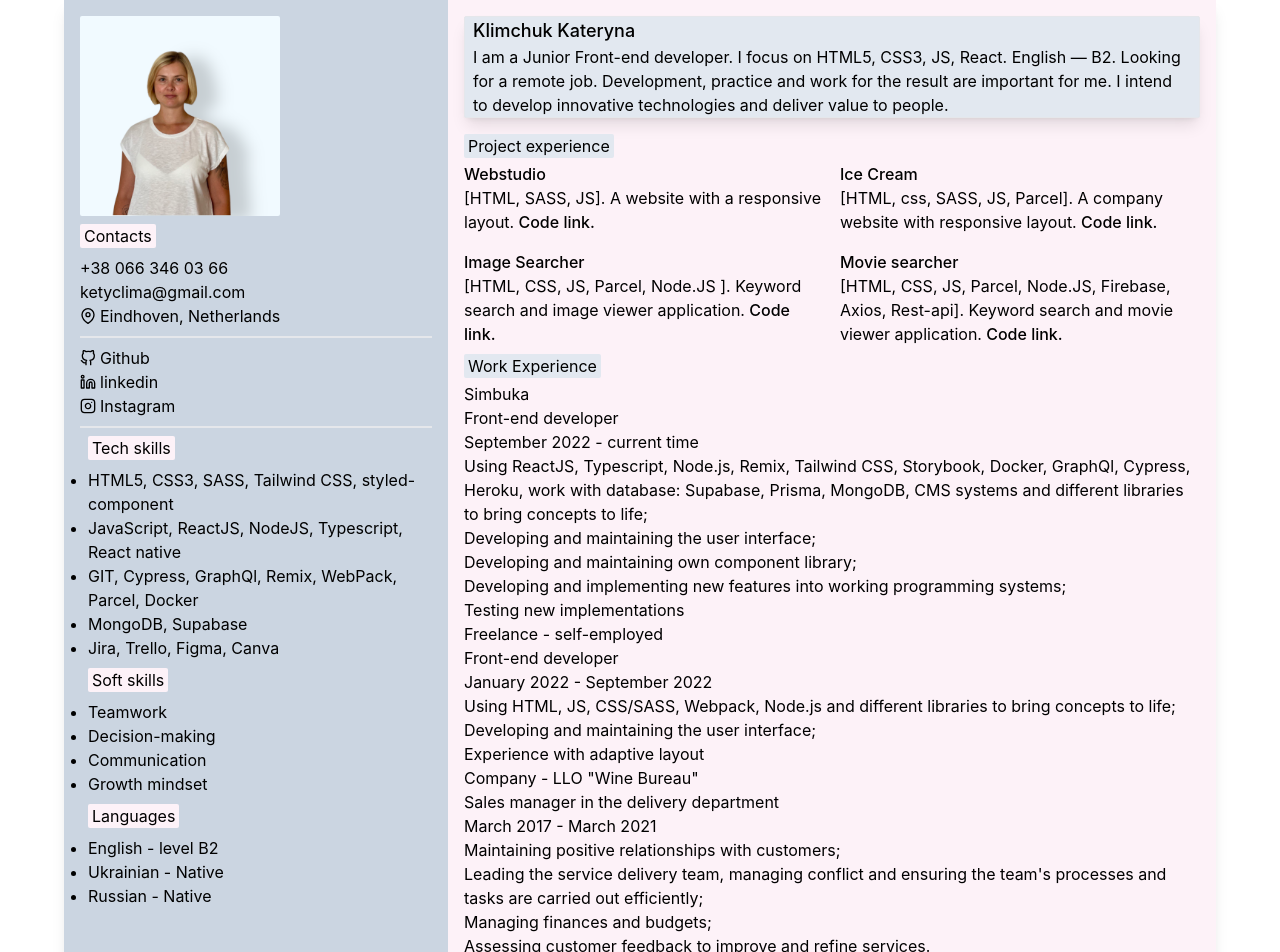
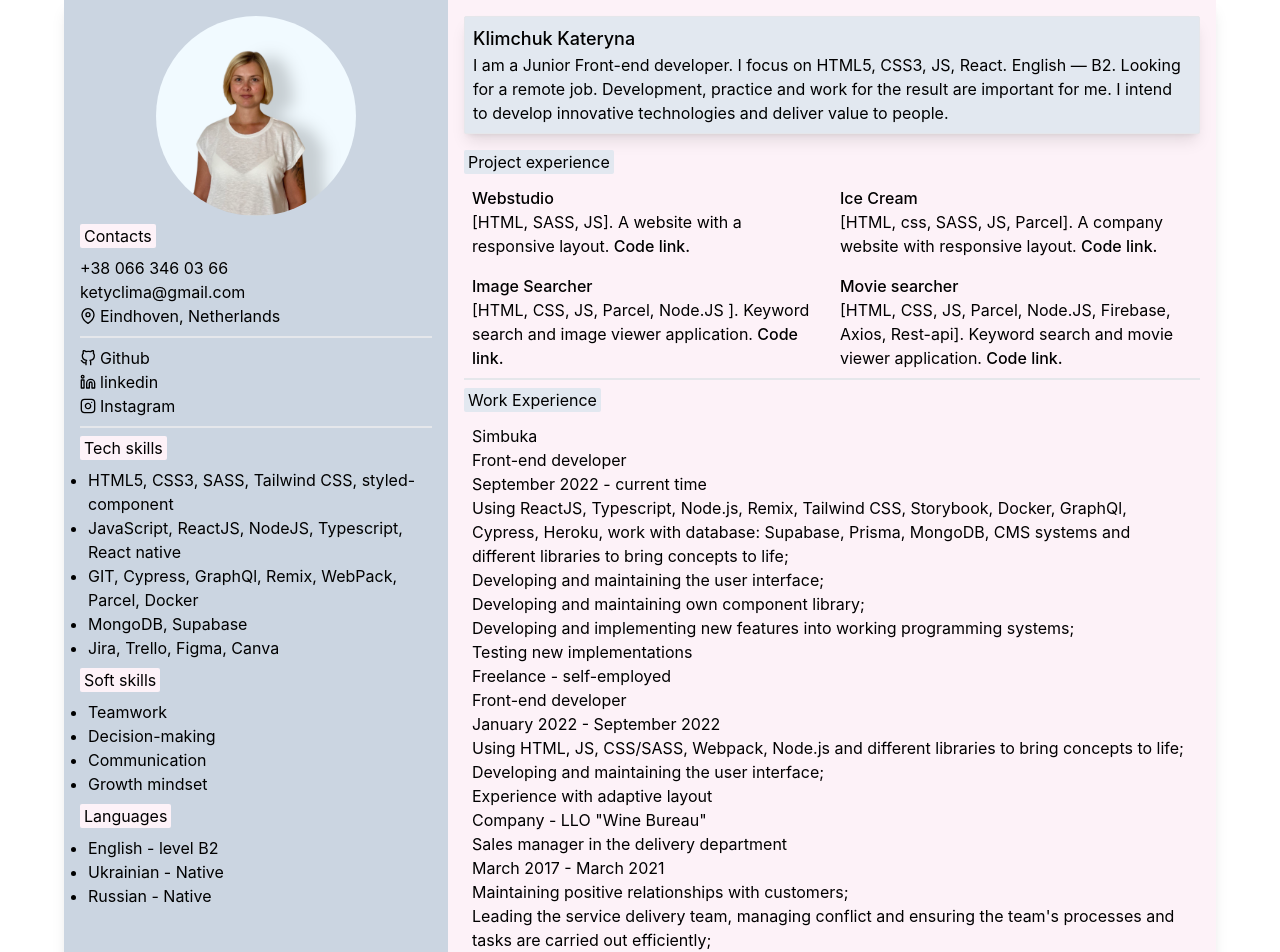
Before and after one commit to kateryna-klimchuk/cv_klimchuk_k, a React (Create React App) app: page / in a window 1280 px wide. Shown: the top 952 px of the page. Built offline with nearby package versions, Linux system fonts and the light colour scheme.

Commit message:
Add styles to sidebar, summary and project components

```diff
--- a/src/App.js
+++ b/src/App.js
@@ -7,9 +7,9 @@ import Experience from "./Components/Experience/index.jsx";
 
 function App() {
   return (
-    <div className="flex bg-pink-50 max-w-6xl ml-auto mr-auto shadow-lg">
+    <div className="flex bg-pink-50 max-w-6xl ml-auto mr-auto shadow-lg text-xs sm:text-sm md:text-base">
       <SideBar />
-      <div className="p-4 w-2/3">
+      <div className="p-4 w-1/2 sm:w-2/3">
         <Summary />
         <Projects />
         <Experience />
--- a/src/Components/Experience/index.jsx
+++ b/src/Components/Experience/index.jsx
@@ -2,20 +2,21 @@ import React from "react";
 
 export default function Experience() {
   return (
-    <ul className=" mb-2">
+    <div className="mb-2 border-b-2">
       <h2 className="bg-slate-200 max-w-max px-1 mb-1 rounded-sm">
         Work Experience
       </h2>
+      <ul className="p-2">
         <li>
           <h3>Simbuka</h3>
           <p>Front-end developer</p>
           <h4>September 2022 - current time</h4>
           <ul>
             <li>
-            Using ReactJS, Typescript, Node.js, Remix, Tailwind CSS, Storybook,
-            Docker, GraphQl, Cypress, Heroku, work with database: Supabase,
-            Prisma, MongoDB, CMS systems and different libraries to bring
-            concepts to life;
+              Using ReactJS, Typescript, Node.js, Remix, Tailwind CSS,
+              Storybook, Docker, GraphQl, Cypress, Heroku, work with database:
+              Supabase, Prisma, MongoDB, CMS systems and different libraries to
+              bring concepts to life;
             </li>
             <li>Developing and maintaining the user interface;</li>
             <li>Developing and maintaining own component library;</li>
@@ -65,5 +66,6 @@ export default function Experience() {
       </ul>
     </li> */}
       </ul>
+    </div>
   );
 }
--- a/src/Components/Projects/index.jsx
+++ b/src/Components/Projects/index.jsx
@@ -3,11 +3,11 @@ import React from "react";
 
 export default function Projects() {
   return (
-    <div className="mb-2">
+    <div className="mb-2 border-b-2">
       <h2 className="bg-slate-200 max-w-max px-1 mb-1 rounded-sm">
         Project experience
       </h2>
-      <ul className="grid grid-cols-2 gap-4">
+      <ul className="grid md:grid-cols-2 gap-4 p-2">
         <li>
           <a
             href="https://kateryna-klimchuk.github.io/goit-markup-hw-08/"
--- a/src/Components/SideBar/index.jsx
+++ b/src/Components/SideBar/index.jsx
@@ -6,21 +6,22 @@ import { FiGithub, FiLinkedin, FiMapPin, FiInstagram } from "react-icons/fi";
 import mainPhoto from "../../Images/PhotoRoom-20230109-112347.PNG";
 export default function SideBar() {
   return (
-    <div className="bg-slate-300 p-4 w-1/3">
+    <div className="bg-slate-300 p-4 w-1/2 sm:w-1/3 flex flex-col items-center">
       <img
         src={mainPhoto}
         alt="photo Kateryna"
         width={200}
         height={300}
-        className="rounded-sm"
+        className="rounded-full"
       />
       {/* <!-- contacts --> */}
-      {/* <!-- tel, email, social networks --> */}
+      <div className="flex flex-col">
         <div>
-        <ul className="pb-2 border-b-2">
+          <div>
             <h3 className="bg-pink-50 max-w-max my-2 px-1 rounded-sm">
               Contacts
             </h3>
+            <ul className="pb-2 border-b-2">
               <li>
                 <a href="tel:+380663460366">+38 066 346 03 66</a>
               </li>
@@ -38,6 +39,7 @@ export default function SideBar() {
                 Eindhoven, Netherlands
               </li>
             </ul>
+          </div>
           <ul className="py-2 border-b-2">
             <li className="flex flex-start items-center">
               <FiGithub className="mr-1" />
@@ -75,36 +77,43 @@ export default function SideBar() {
           </ul>
         </div>
         {/* <!-- tech skills --> */}
-      <ul className="list-disc pl-2">
+        <div>
           <h3 className="bg-pink-50 max-w-max my-2 px-1 rounded-sm">
             Tech skills
           </h3>
 
+          <ul className="list-disc pl-2">
             <li>HTML5, CSS3, SASS, Tailwind CSS, styled-component</li>
             <li>JavaScript, ReactJS, NodeJS, Typescript, React native</li>
             <li>GIT, Cypress, GraphQl, Remix, WebPack, Parcel, Docker</li>
             <li>MongoDB, Supabase</li>
             <li>Jira, Trello, Figma, Canva</li>
           </ul>
+        </div>
         {/* <!-- soft skills --> */}
-      <ul className="list-disc pl-2">
+        <div>
           <h3 className="bg-pink-50 max-w-max my-2 px-1 rounded-sm">
             Soft skills
           </h3>
-
+          <ul className="list-disc pl-2">
             <li>Teamwork</li>
             <li>Decision-making</li>
             <li>Communication</li>
             <li>Growth mindset</li>
           </ul>
+        </div>
         {/* <!-- Languages --> */}
+        <div>
+          <h3 className="bg-pink-50 max-w-max my-2 px-1 rounded-sm">
+            Languages
+          </h3>
           <ul className="list-disc pl-2">
-        <h3 className="bg-pink-50 max-w-max my-2 px-1 rounded-sm">Languages</h3>
-
             <li>English - level B2</li>
             <li>Ukrainian - Native</li>
             <li>Russian - Native</li>
           </ul>
         </div>
+      </div>
+    </div>
   );
 }
--- a/src/Components/Summary/index.jsx
+++ b/src/Components/Summary/index.jsx
@@ -2,7 +2,7 @@ import React from "react";
 
 export default function Summary() {
   return (
-    <div className="border shadow-lg mb-4 px-2 rounded-sm bg-slate-200">
+    <div className="border shadow-lg mb-4 p-2 rounded-sm bg-slate-200">
       <h1 className="font-medium text-lg">Klimchuk Kateryna</h1>
       <p>
         I am a Junior Front-end developer. I focus on HTML5, CSS3, JS, React.
```
Lines whose indentation alone changed are shown as unchanged.
